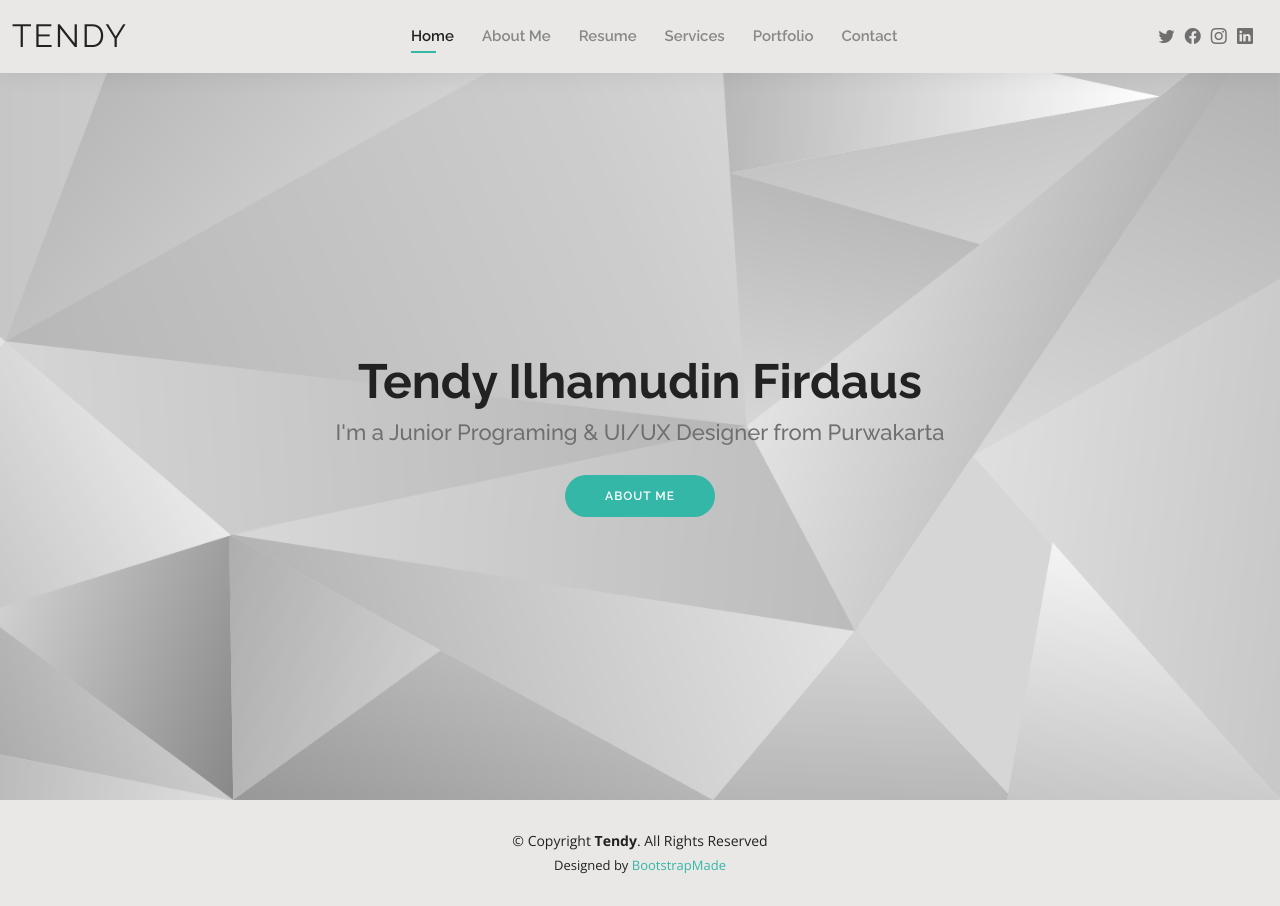
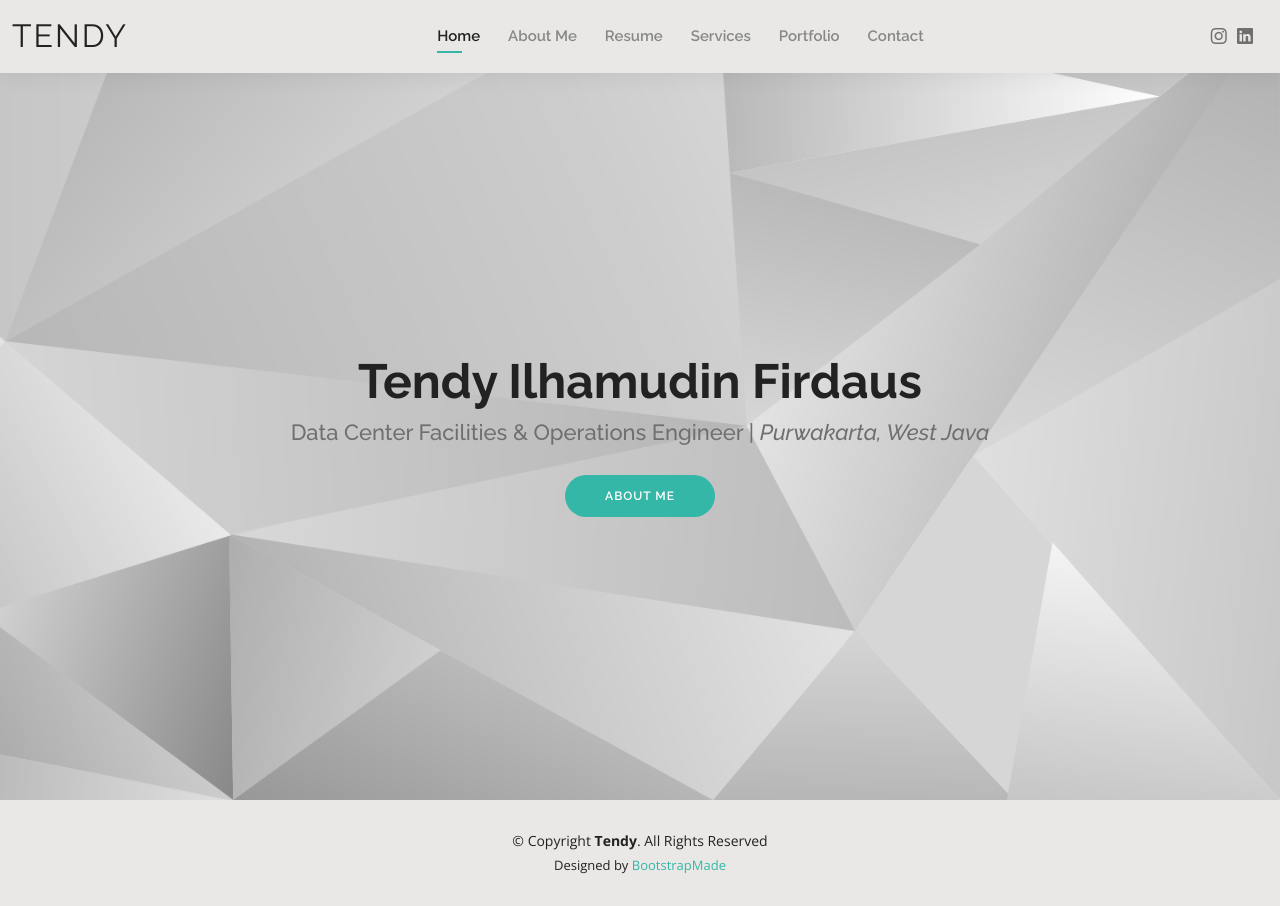
Before and after one commit to tendy08/tendy08.github.io, a plain HTML site: page index.html in a window 1280 px wide. Drawn offline with nearby package versions, Linux system fonts and the light colour scheme.

Commit message:
Update social links and hero section subtitle
Updated social media links and modified the subtitle in the hero section.

```diff
--- a/index.html
+++ b/index.html
@@ -59,10 +59,8 @@
       </nav><!-- .navbar -->
 
       <div class="header-social-links">
-        <a href="#" class="twitter"><i class="bi bi-twitter"></i></a>
-        <a href="#" class="facebook"><i class="bi bi-facebook"></i></a>
         <a href="https://www.instagram.com/tenfrds/" class="instagram"><i class="bi bi-instagram"></i></a>
-        <a href="#" class="linkedin"><i class="bi bi-linkedin"></i></i></a>
+        <a href="https://www.linkedin.com/in/tendyilhamudinf" class="linkedin"><i class="bi bi-linkedin"></i></i></a>
       </div>
 
     </div>
@@ -73,7 +71,7 @@
   <section id="hero" class="d-flex align-items-center">
     <div class="container d-flex flex-column align-items-center" data-aos="zoom-in" data-aos-delay="100">
       <h1>Tendy Ilhamudin Firdaus</h1>
-      <h2>I'm a Junior Programing & UI/UX Designer from Purwakarta</h2>
+      <h2>Data Center Facilities & Operations Engineer | <i>Purwakarta, West Java</i></h2>
       <a href="about.html" class="btn-about">About Me</a>
     </div>
   </section><!-- End Hero -->
```
